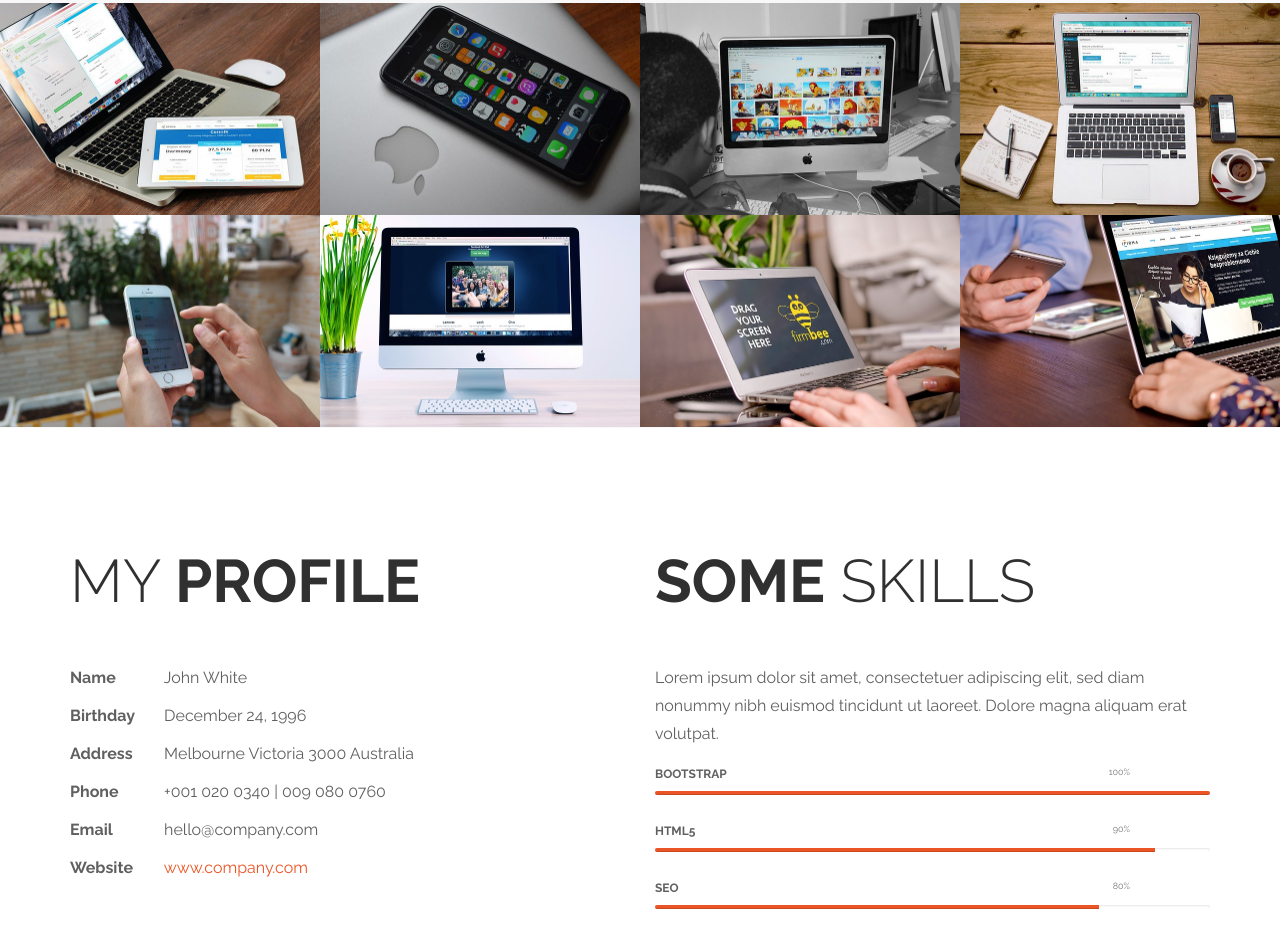
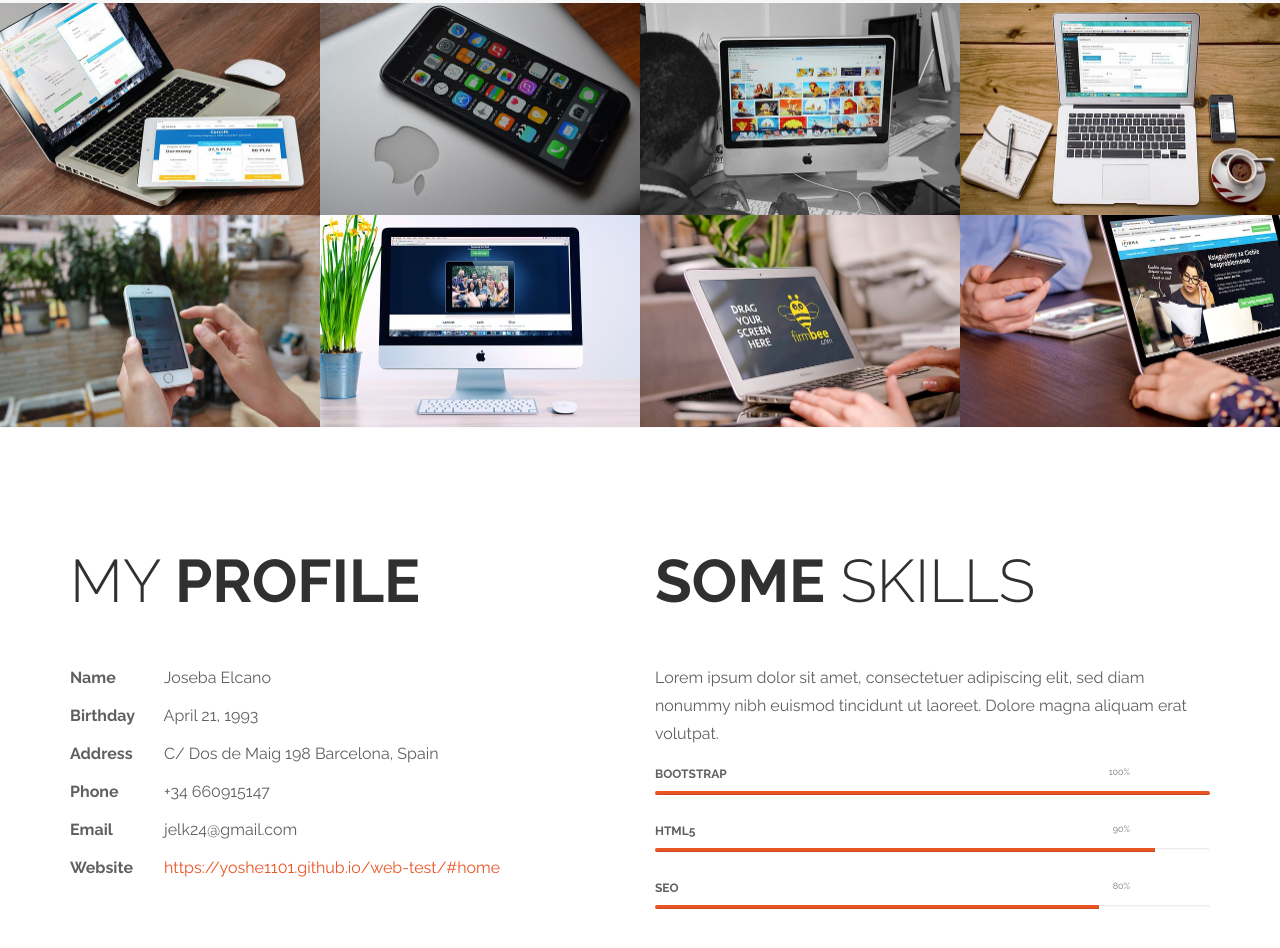
Before and after one commit to Yoshe1101/web-test, a plain HTML site: page index.html in a window 1280 px wide. Shown: the part 1822-2770 px from the top of the page. Drawn offline with Linux system fonts and the light colour scheme.

Commit message:
Update
a

```diff
--- a/index.html
+++ b/index.html
@@ -58,7 +58,7 @@ https://templatemo.com/tm-464-ultra-profile
 				<div class="col-md-8 col-sm-10">
 					<h1 class="tm-home-title"><strong>Joseba Elcano</strong></h1>
 					<h2 class="tm-home-subtitle">Data Analyst | Telecom Engineer</h2>
-					<p>I am a professional <strong>Engineer</strong> and <strong>Data analyst</strong> creating intelligent <strong>Solutions</strong> from <strong>Data</strong>. \n Let us work together. \n Thank you.</p>
+					<p>I am a professional <strong>Engineer</strong> and <strong>Data analyst</strong> creating intelligent <strong>Solutions</strong> from <strong>Data</strong>. '\n' Let us work together. '\n' Thank you.</p>
 					<a href="#work" class="btn btn-default smoothScroll tm-view-more-btn">Let's Begin</a>
 				</div>
 				<div class="col-md-2 col-sm-1"></div>
@@ -210,12 +210,12 @@ https://templatemo.com/tm-464-ultra-profile
 			<div class="row">
 				<div class="col-md-6 col-sm-6">
 					<h2 class="title">My <strong>Profile</strong></h2>
-					<p><span class="tm-info-label">Name</span> John White</p>
-					<p><span class="tm-info-label">Birthday</span> December 24, 1996</p>
-					<p><span class="tm-info-label">Address</span> Melbourne Victoria 3000 Australia</p>
-					<p><span class="tm-info-label">Phone</span> +001 020 0340 | 009 080 0760</p>
-					<p><span class="tm-info-label">Email</span> hello@company.com</p>
-					<p><span class="tm-info-label">Website</span> <a href="#" class="tm-red-text">www.company.com</a></p>
+					<p><span class="tm-info-label">Name</span> Joseba Elcano</p>
+					<p><span class="tm-info-label">Birthday</span> April 21, 1993</p>
+					<p><span class="tm-info-label">Address</span> C/ Dos de Maig 198 Barcelona, Spain</p>
+					<p><span class="tm-info-label">Phone</span> +34 660915147</p>
+					<p><span class="tm-info-label">Email</span> jelk24@gmail.com</p>
+					<p><span class="tm-info-label">Website</span> <a href="#" class="tm-red-text">https://yoshe1101.github.io/web-test/#home</a></p>
 				</div>
 				<div class="col-md-6 col-sm-6">
 					<h2 class="title"><strong>Some</strong> Skills</h2>
```
